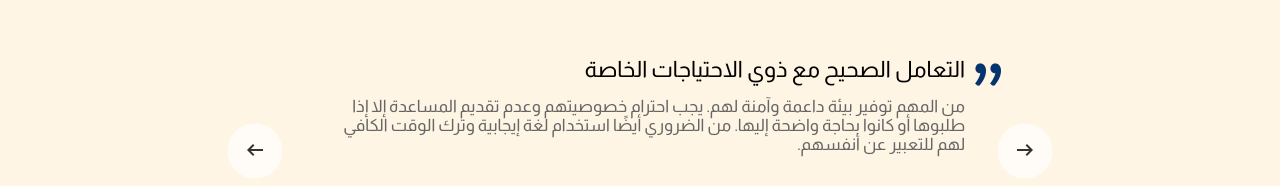
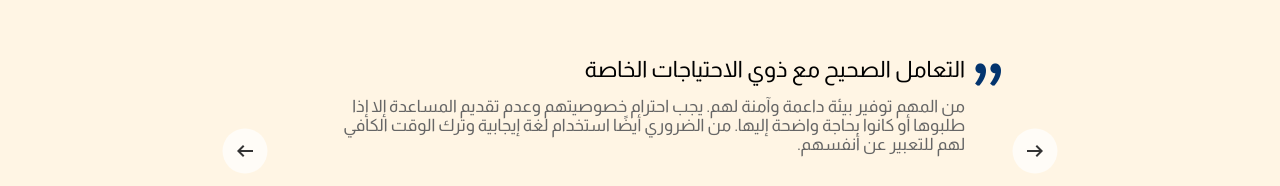
Before and after one commit to momen-qud/hemmah, a plain HTML site: page index.html in a window 1280 px wide. Shown: the part 940-1126 px from the top of the page. Drawn offline with nearby package versions, Linux system fonts and the light colour scheme; grey boxes are pictures that could not be loaded.

Commit message:
Update style.css

```diff
--- a/src/css/style.css
+++ b/src/css/style.css
@@ -264,10 +264,13 @@ iframe{
   font-family: inherit;
   color: #333;
   border-radius: 50%;
-  height: 55px;
-  width: 55px;
+  height: 45px;
+  width: 45px;
   font-size: 32.5px;
   cursor: pointer;
+  display:flex;
+  justify-content: center;
+  align-items: center;
 }
 
 .slider__btn--left {
```
